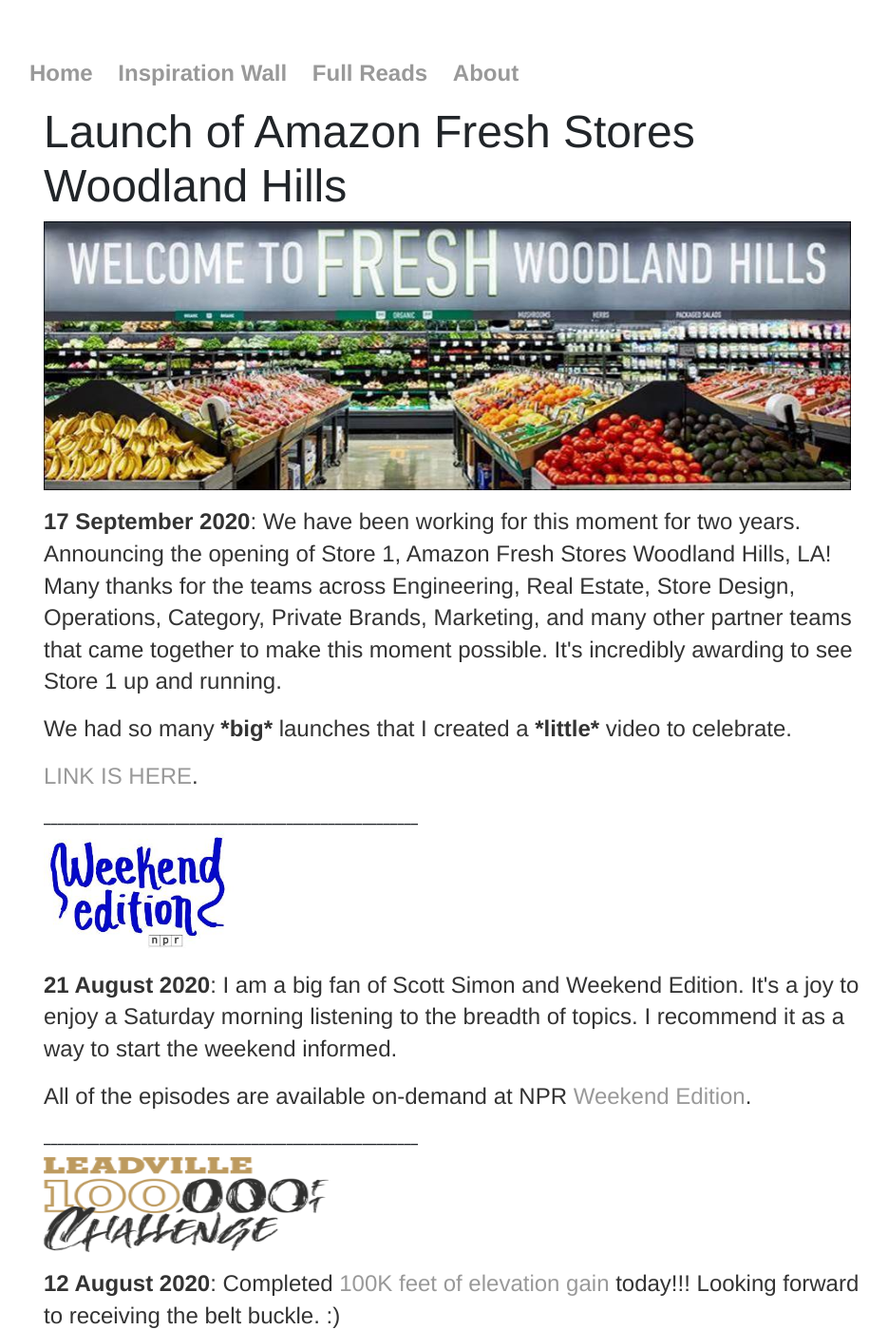
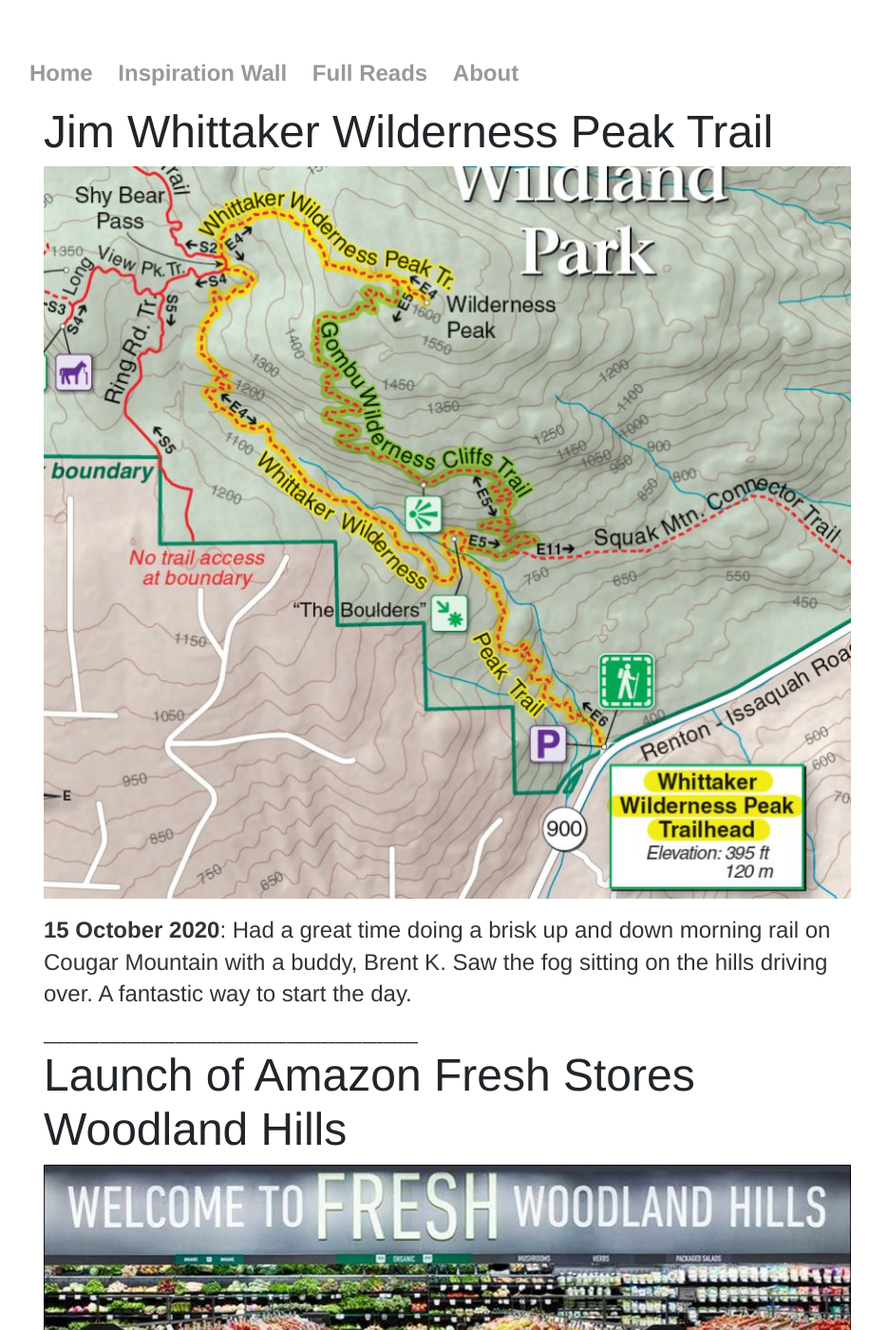
Before and after one commit to hikesandbikes/hikesandbikes.github.io, a Jekyll site: the page built from index.html, in a window 1280 px wide and 1400 px high. Shown: the whole window at 95% size, without its empty margins (161-1096 px from the left). Built offline with Jekyll 4.4.1, drawn with Linux system fonts in a browser that asks for light colours.

Commit message:
new post

```diff
--- a/index.html
+++ b/index.html
@@ -2,6 +2,22 @@
 layout: default
 title: Josh Huang's Blog
 ---
+
+<h1>Jim Whittaker Wilderness Peak Trail</h1>
+
+<p><img src="static/img/whittaker.jpg" width="850"></p>
+
+		<p><b>15 October 2020</b>:  Had a great time doing a brisk up and down morning rail
+			on Cougar Mountain with a buddy, Brent K.  Saw the fog sitting on the hills driving over.  A fantastic
+			way to start the day.
+
+		</p>
+
+		______________________________________________________
+		<br>
+
+
+
 
 <h1>Launch of Amazon Fresh Stores Woodland Hills</h1>
 
```
Also changed, not shown: static/img/whittaker.jpg (added).
